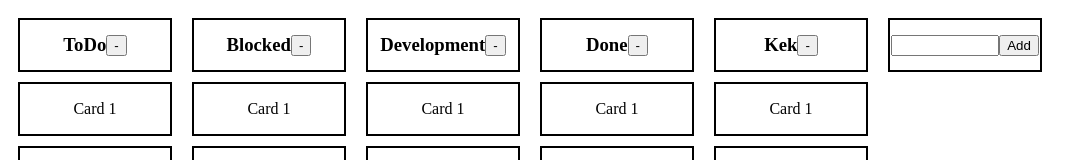
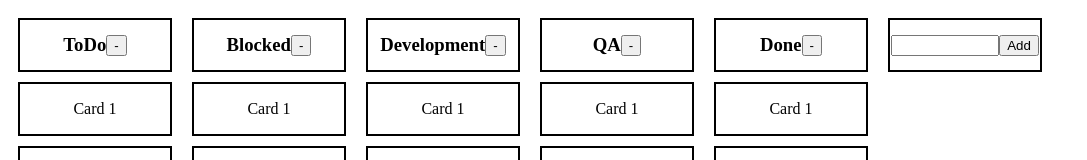
Before and after one commit to AbobaShlepa/jira, a Vue app: page / in a window 1280 px wide. Shown: the top 160 px of the page, without its empty margins (0-1087 px from the left). Built offline with nearby package versions, Linux system fonts and the light colour scheme.

Commit message:
Updated columns

```diff
--- a/src/components/Board.vue
+++ b/src/components/Board.vue
@@ -15,8 +15,8 @@ function swap(event: any) {
 <template>
   <div class="board">
     <Draggable v-model="columnNames" class="board" @change="swap" group="columns">
-      <template #item="{ element: name }">
-        <Column :title="name" />
+      <template #item="{ element }">
+        <Column :title="element.name" />
       </template>
     </Draggable>
     <AddColumn />
--- a/src/stores/columns.ts
+++ b/src/stores/columns.ts
@@ -1,21 +1,25 @@
-import { reactive, ref } from 'vue'
+import { reactive } from 'vue'
 import { defineStore } from 'pinia'
 
-export const useColumnsStore = defineStore('counter', () => {
+export const useColumnsStore = defineStore('columns', () => {
+  let counter = 1;
   let columnNames = reactive([
-    "ToDo",
-    "Blocked",
-    "Development",
-    "Done",
-    "Kek"
+    { id: counter++, name: "ToDo" },
+    { id: counter++, name: "Blocked" },
+    { id: counter++, name: "Development" },
+    { id: counter++, name: "QA" },
+    { id: counter++, name: "Done" },
   ])
 
   function addColumn(name: string) {
-    columnNames.push(name)
+    columnNames.push({
+      id: counter++,
+      name: name
+    })
   };
 
-  function removeColumn(name: string) {
-    const index = columnNames.indexOf(name);
+  function removeColumn(id: number) {
+    const index = columnNames.findIndex(x => x.id === id);
     columnNames.splice(index, 1);
   }
 
@@ -31,3 +35,8 @@ export const useColumnsStore = defineStore('counter', () => {
     swapColumns
   }
 })
+
+export type Column = {
+  id: number;
+  name: string;
+}
```
Lines whose indentation alone changed are shown as unchanged.
